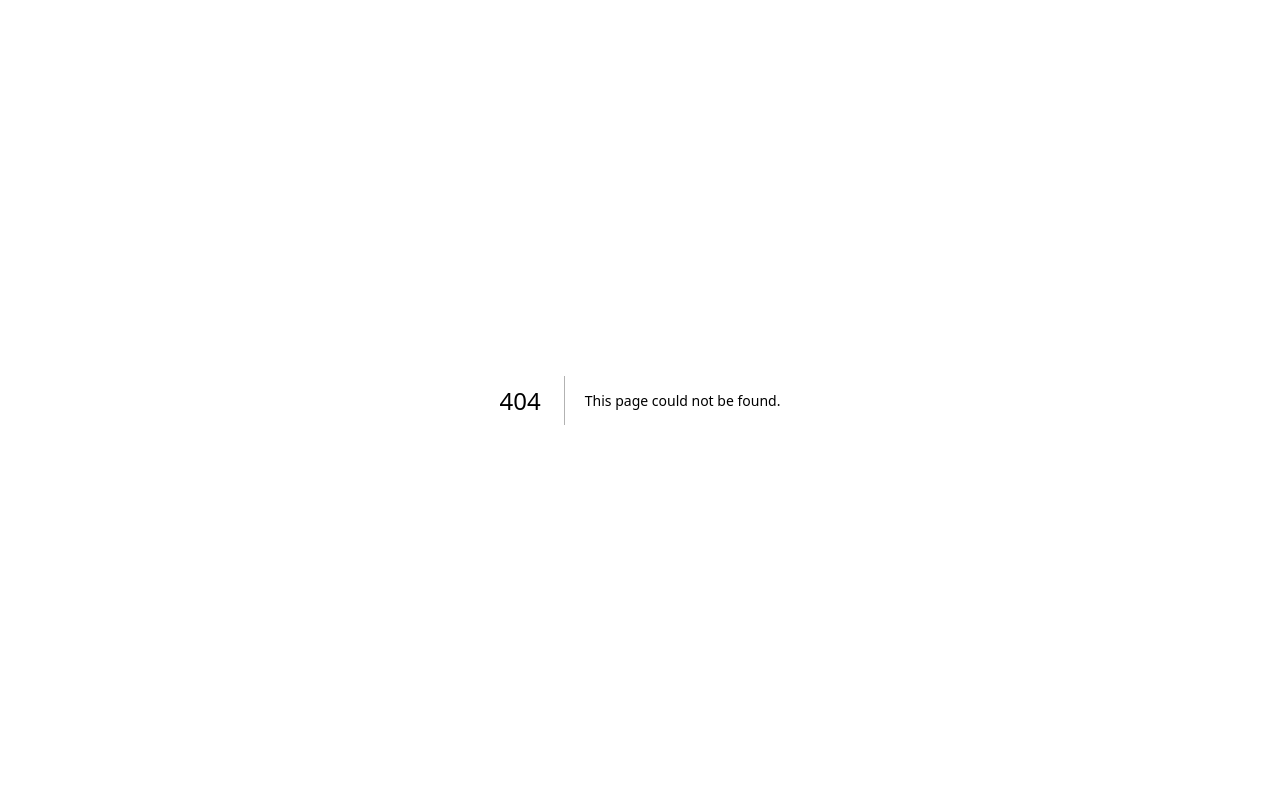
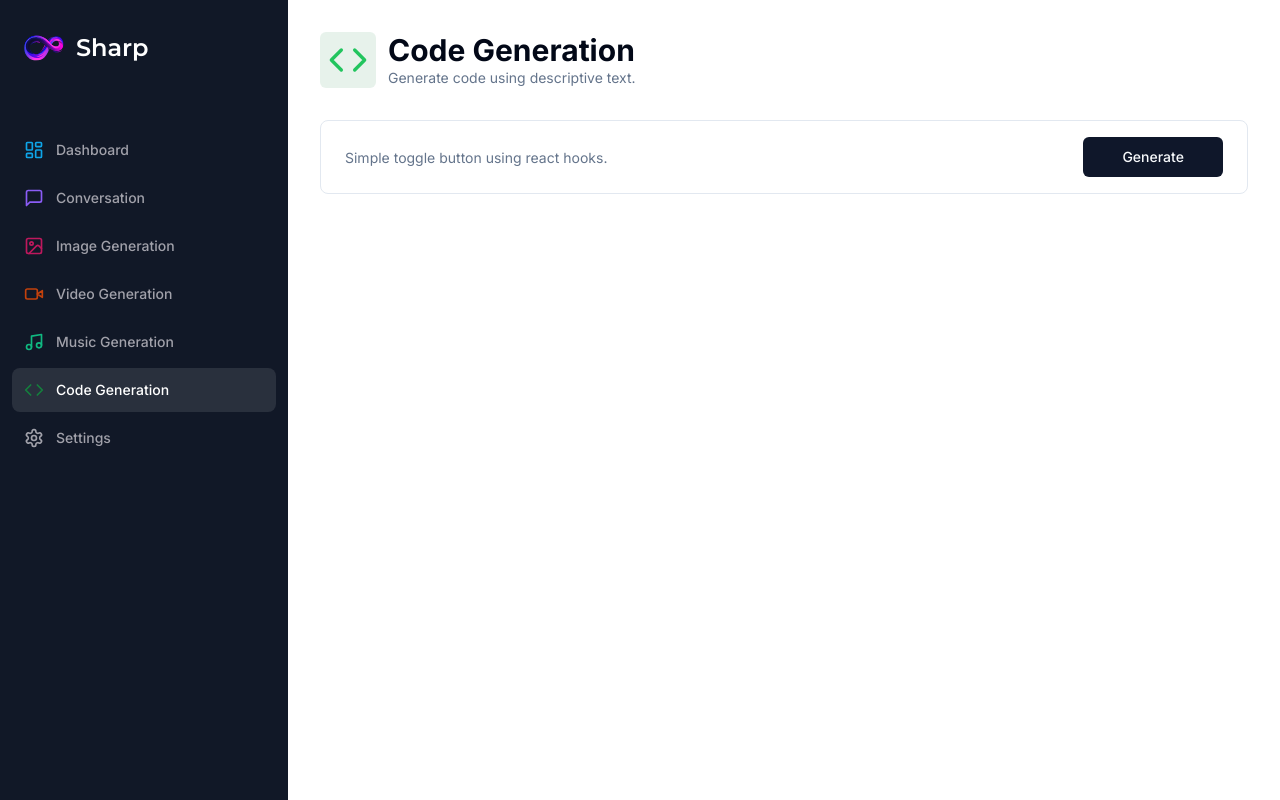
Before and after one commit to rohit777agrawal/Sharp, a Next.js app: page /code in a window 1280 px wide. Before the commit this address had no page. Built offline with nearby package versions, Linux system fonts and the light colour scheme.

Commit message:
Code generation created

```diff
--- /dev/null
+++ b/app/(dashboard)/(routes)/code/constants.ts
@@ -0,0 +1,7 @@
+import * as z from "zod";
+
+export const formSchema = z.object({
+  prompt: z.string().min(1, {
+    message: "Prompt is required."
+  }),
+});
--- /dev/null
+++ b/app/(dashboard)/(routes)/code/page.tsx
@@ -0,0 +1,158 @@
+"use client";
+
+import * as z from "zod";
+import axios from "axios";
+import { Code, MessageSquare } from "lucide-react";
+import { useForm } from "react-hook-form";
+import { useState } from "react";
+// import { toast } from "react-hot-toast";
+import { useRouter } from "next/navigation";
+import ReactMarkdown from 'react-markdown';
+
+import { BotAvatar } from "@/components/bot-avatar";
+import { Heading } from "@/components/heading";
+import { Button } from "@/components/ui/button";
+import { Input } from "@/components/ui/input";
+import { zodResolver } from "@hookform/resolvers/zod";
+import { Form, FormControl, FormField, FormItem } from "@/components/ui/form";
+import { cn } from "@/lib/utils";
+import { Loader } from "@/components/loader";
+import { UserAvatar } from "@/components/user-avatar";
+// import { Empty } from "@/components/ui/empty";
+// import { useProModal } from "@/hooks/use-pro-modal";
+
+import { formSchema } from "./constants";
+
+interface ChatCompletionRequestMessage {
+  role: 'user';
+  content: string;
+}
+
+const CodePage = () => {
+  const router = useRouter();
+//   const proModal = useProModal();
+  const [messages, setMessages] = useState<ChatCompletionRequestMessage[]>([]);
+
+  const form = useForm<z.infer<typeof formSchema>>({
+    resolver: zodResolver(formSchema),
+    defaultValues: {
+      prompt: ""
+    }
+  });
+
+  const isLoading = form.formState.isSubmitting;
+
+  const onSubmit = async (values: z.infer<typeof formSchema>) => {
+    try {
+       //prompt user for message
+      const userMessage: ChatCompletionRequestMessage = { role: "user", content: values.prompt };
+      //newMessages is the messages + userMessage
+      const newMessages = [...messages, userMessage];
+      console.log("newMessage", newMessages);
+      //call the post method with the message
+      const response = await axios.post('/api/code', { messages: newMessages });
+      //setMessages = current + userMessage + response.data
+      setMessages((current) => [...current, userMessage, response.data]);
+
+      //input is clear
+      form.reset();
+    } catch (error: any) {
+        console.log(error);
+    //   if (error?.response?.status === 403) {
+    //     proModal.onOpen();
+    //   } else {
+    //     toast.error("Something went wrong.");
+    //   }
+    } finally {
+      router.refresh();
+    }
+  }
+
+  return (
+    <div>
+      <Heading
+        title="Code Generation"
+        description="Generate code using descriptive text."
+        icon={Code}
+        iconColor="text-green-500"
+        bgColor="bg-green-700/10"
+      />
+      <div className="px-4 lg:px-8">
+        <div>
+          <Form {...form}>
+            <form
+              onSubmit={form.handleSubmit(onSubmit)}
+              className="
+                rounded-lg
+                border
+                w-full
+                p-4
+                px-3
+                md:px-6
+                focus-within:shadow-sm
+                grid
+                grid-cols-12
+                gap-2
+              "
+            >
+              <FormField
+                name="prompt"
+                render={({ field }) => (
+                  <FormItem className="col-span-12 lg:col-span-10">
+                    <FormControl className="m-0 p-0">
+                      <Input
+                        className="border-0 outline-none focus-visible:ring-0 focus-visible:ring-transparent"
+                        disabled={isLoading}
+                        placeholder="Simple toggle button using react hooks."
+                        {...field}
+                      />
+                    </FormControl>
+                  </FormItem>
+                )}
+              />
+              <Button className="col-span-12 lg:col-span-2 w-full" type="submit" disabled={isLoading} size="icon">
+                Generate
+              </Button>
+            </form>
+          </Form>
+        </div>
+        <div className="space-y-4 mt-4">
+          {isLoading && (
+            <div className="p-8 rounded-lg w-full flex items-center justify-center bg-muted">
+              <Loader />
+            </div>
+          )}
+          {/* {messages.length === 0 && !isLoading && (
+            <Empty label="No conversation started." />
+          )} */}
+          <div className="flex flex-col-reverse gap-y-4">
+            {messages.map((message) => (
+                <div key={message.content}
+                className={cn(
+                  "p-8 w-full flex items-start gap-x-8 rounded-lg",
+                  message.role === "user" ? "bg-white border border-black/10" : "bg-muted",
+                )}
+              >
+                {message.role === "user" ? <UserAvatar /> : <BotAvatar />}
+                <ReactMarkdown components={{
+                  pre: ({ node, ...props }) => (
+                    <div className="overflow-auto w-full my-2 bg-black/90 p-2 rounded-lg text-white">
+                      <pre {...props} />
+                    </div>
+                  ),
+                  code: ({ node, ...props }) => (
+                    <code className="bg-black/10 rounded-lg p-1" {...props} />
+                  )
+                }} className="text-sm overflow-hidden leading-7">
+                  {message.content || ""}
+                </ReactMarkdown>
+              </div>
+            ))}
+          </div>
+        </div>
+      </div>
+    </div>
+   );
+}
+
+export default CodePage;
--- /dev/null
+++ b/app/api/code/route.ts
@@ -0,0 +1,84 @@
+import { auth } from "@clerk/nextjs";
+import { NextResponse } from "next/server";
+import OpenAI from "openai";
+
+// import { checkSubscription } from "@/lib/subscription";
+// import { incrementApiLimit, checkApiLimit } from "@/lib/api-limit";
+
+// const configuration = new Configuration({
+//   apiKey: process.env.OPENAI_API_KEY,
+// });
+interface ChatCompletionRequestMessage {
+  role: 'system';
+  content: string;
+}
+
+//const openai = new OpenAIApi(configuration);
+const openai = new OpenAI({
+  apiKey: process.env.OPENAI_API_KEY,
+});
+
+const instructionMessage: ChatCompletionRequestMessage ={
+  role: 'system',
+  content: "You are a code generator. You must answer only in markdown code snippets. Use code comments for explanations."
+}
+
+export async function POST(
+  req: Request
+) {
+  try {
+    const { userId } = auth();
+    const body = await req.json();
+    console.log("body", body);
+    const { messages  } = body;
+
+    if (!userId) {
+      return new NextResponse("Unauthorized", { status: 401 });
+    }
+
+    if (!openai.apiKey) {
+      return new NextResponse("OpenAI API Key not configured.", { status: 500 });
+    }
+
+    if (!messages) {
+      return new NextResponse("Messages are required", { status: 400 });
+    }
+
+    // const freeTrial = await checkApiLimit();
+    // const isPro = await checkSubscription();
+
+    // if (!freeTrial && !isPro) {
+    //   return new NextResponse("Free trial has expired. Please upgrade to pro.", { status: 403 });
+    // }
+
+    // const response = await openai.createChatCompletion({
+    //   model: "gpt-3.5-turbo",
+    //   messages
+    // });
+
+    // const completion = await openai.chat.completions.create({
+    //   messages,
+    //   model: "gpt-3.5-turbo",
+    // });
+
+    const response = await openai.chat.completions.create({
+      model: "gpt-3.5-turbo",
+      messages: [instructionMessage, ...messages]
+
+      // temperature: 1,
+      // max_tokens: 256,
+      // top_p: 1,
+      // frequency_penalty: 0,
+      // presence_penalty: 0,
+    });
+    console.log("Response", response.choices[0].message);
+    // if (!isPro) {
+    //   await incrementApiLimit();
+    // }
+    return NextResponse.json(response.choices[0].message);
+   //return NextResponse.json(response.data.choices[0].message);
+  } catch (error) {
+    console.log('[CODE_ERROR]', error);
+    return new NextResponse("Internal Error", { status: 500 });
+  }
+};
--- a/package.json
+++ b/package.json
@@ -24,6 +24,7 @@
     "react": "^18",
     "react-dom": "^18",
     "react-hook-form": "^7.49.3",
+    "react-markdown": "^9.0.1",
     "tailwind-merge": "^2.2.0",
     "tailwindcss-animate": "^1.0.7",
     "zod": "^3.22.4"
```
Also changed, not shown: 1 other file (tests, documents, lock files or other folders).
